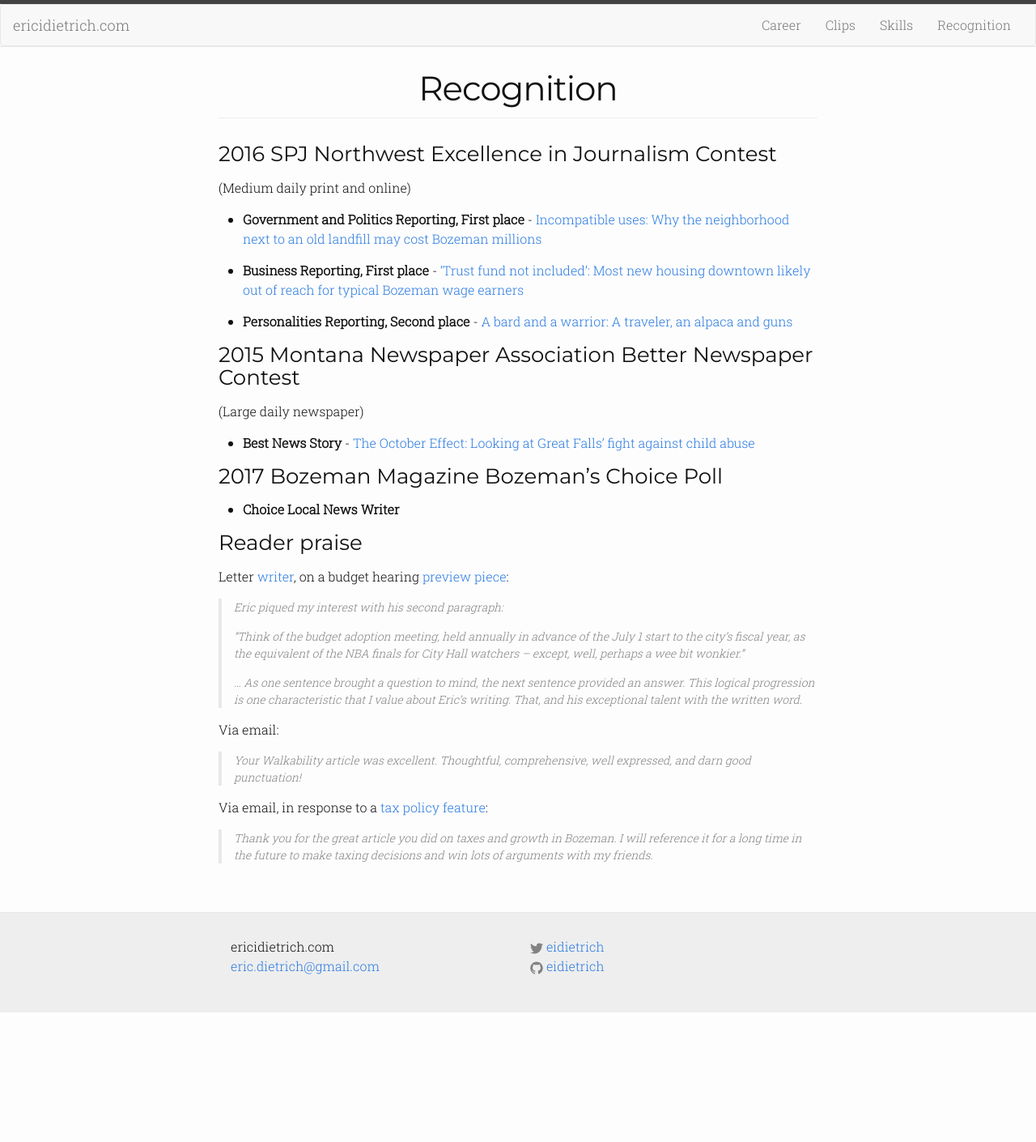
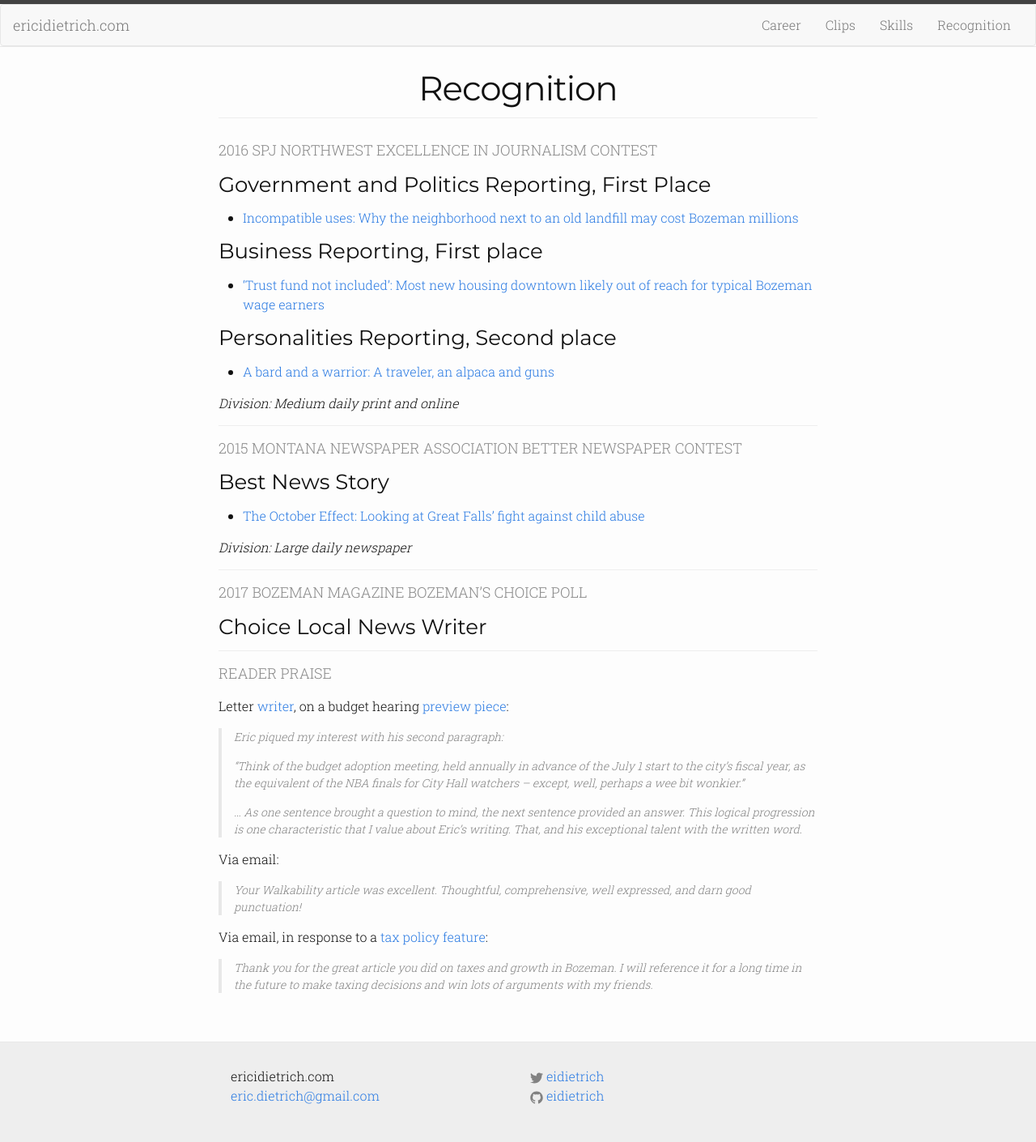
Before and after one commit to eidietrich/portfolio-site-jekyll, a Jekyll site: the page built from recognition.md, in a window 1280 px wide. Shown: the whole page at 81% size. Built offline with Jekyll 4.4.1, drawn with Linux system fonts in a browser that asks for light colours; before the commit the page ends 1250 px from its top, so only the background shows below that.

Commit message:
Scripted update

```diff
--- a/_data/Clips.json
+++ b/_data/Clips.json
@@ -60,7 +60,7 @@
         "headline": "Beer index: $5 pints come to more Bozeman bars",
         "publication": "Bozeman Daily Chronicle",
         "date": "Dec. 31, 2016",
-        "blurb": "<p>Faced with a bit of a slow news week at one point, I called (nearly) every bar in town to ask how much they were charging for a pint of my favorite microbrew, using the data to compile a beer price index. This piece is actually a repeat of the effort a year later -- allowing longitudinal comparisons and an rough beer inflation estimate.</p>",
+        "blurb": "<p>Faced with a bit of a slow news week at one point, I called (nearly) every bar in town to ask how much they were charging for a pint of my favorite microbrew, using the data to compile a beer price index. This piece is actually a repeat of the effort a year later - allowing longitudinal comparisons and a rough beer inflation estimate.</p>",
         "category": "Data journalism"
     },
     {
@@ -84,7 +84,7 @@
         "headline": "Face of Change: Is Andy Holloran, reshaping downtown, the hero Bozeman needs?",
         "publication": "Bozeman Daily Chronicle",
         "date": "Nov. 21, 2016",
-        "blurb": "<p>A profile of a prominent Bozeman real estate developer whose efforts, nearly singlehandedly, are bringing more change to Bozeman's downtown skyline than the city has seen since the late 1920s.</p>",
+        "blurb": "<p>A profile of a prominent Bozeman real estate developer whose efforts are nearly singlehandedly bringing more change to Downtown Bozeman's skyline than the city has seen since the late 1920s. Unsurprisingly, he's not universally loved.</p>",
         "category": "Characters"
     },
     {
@@ -100,7 +100,7 @@
         "headline": "A story you couldn’t make up: A traveler, an alpaca and guns",
         "publication": "Bozeman Daily Chronicle",
         "date": "Aug. 15, 2015",
-        "blurb": "<p>Bozeman's college-town police blotter is an institution unto itself, but even by its standards the focus of this profile, 'Tinker' D'Harra, had an unusual run of encounters with law enforcement. It took me a couple days of looking, but I tracked him down for the back story - as he told it, at least.</p>",
+        "blurb": "<p>Bozeman's college-town police blotter is an institution unto itself, but even by its standards the subject of this profile, 'Tinker' D'Harra, had an unusual run of encounters with law enforcement. It took me a couple days of looking, but I tracked him down for the back story - as he told it, at least.</p>",
         "category": "Characters"
     }
 ]
--- a/recognition.md
+++ b/recognition.md
@@ -5,28 +5,40 @@ permalink: /recognition/
 order: 4
 ---
 
-### 2016 SPJ Northwest Excellence in Journalism Contest
+## 2016 SPJ Northwest Excellence in Journalism Contest
 
-(Medium daily print and online)
+### Government and Politics Reporting, First Place
 
-- **Government and Politics Reporting, First place** - [Incompatible uses: Why the neighborhood next to an old landfill may cost Bozeman millions](http://www.bozemandailychronicle.com/news/city/incompatible-uses-why-the-neighborhood-next-to-an-old-landfill/article_c7ced9d2-20ea-5d5b-925b-6a1089fb134e.html)
+- [Incompatible uses: Why the neighborhood next to an old landfill may cost Bozeman millions](http://www.bozemandailychronicle.com/news/city/incompatible-uses-why-the-neighborhood-next-to-an-old-landfill/article_c7ced9d2-20ea-5d5b-925b-6a1089fb134e.html)
 
-- **Business Reporting, First place** - ['Trust fund not included': Most new housing downtown likely out of reach for typical Bozeman wage earners](http://www.bozemandailychronicle.com/news/city/trust-fund-not-included-most-new-housing-downtown-likely-out/article_0be604ca-c75f-554a-a3a8-8b36436b1404.html)
+### Business Reporting, First place
 
-- **Personalities Reporting, Second place** - [A bard and a warrior: A traveler, an alpaca and guns](http://www.bozemandailychronicle.com/news/dailyfeatures/a-story-you-couldn-t-make-up-a-traveler-an/article_d1566867-4d31-5159-a922-a36579d54cbf.html)
+- ['Trust fund not included': Most new housing downtown likely out of reach for typical Bozeman wage earners](http://www.bozemandailychronicle.com/news/city/trust-fund-not-included-most-new-housing-downtown-likely-out/article_0be604ca-c75f-554a-a3a8-8b36436b1404.html)
 
-### 2015 Montana Newspaper Association Better Newspaper Contest
+### Personalities Reporting, Second place
 
-(Large daily newspaper)
+- [A bard and a warrior: A traveler, an alpaca and guns](http://www.bozemandailychronicle.com/news/dailyfeatures/a-story-you-couldn-t-make-up-a-traveler-an/article_d1566867-4d31-5159-a922-a36579d54cbf.html)
 
-- **Best News Story** - [The October Effect: Looking at Great Falls' fight against child abuse
+*Division: Medium daily print and online*
+
+---
+
+## 2015 Montana Newspaper Association Better Newspaper Contest
+
+### Best News Story
+- [The October Effect: Looking at Great Falls' fight against child abuse
 ](http://www.greatfallstribune.com/story/news/crime/2014/06/29/looking-great-falls-fight-child-abuse/11699495/)
 
-### 2017 Bozeman Magazine Bozeman's Choice Poll
+*Division: Large daily newspaper*
 
-- **Choice Local News Writer**
+---
 
-### Reader praise
+## 2017 Bozeman Magazine Bozeman's Choice Poll
+### Choice Local News Writer
+
+---
+
+## Reader praise
 
 Letter [writer](http://www.bozemandailychronicle.com/opinions/letters_to_editor/dietrich-doing-fine-job-covering-city-government/article_40912bd3-b30d-5b22-8ba2-a9f82df78ee6.html), on a budget hearing [preview piece](http://www.bozemandailychronicle.com/news/city/bozeman-city-commission-debating-budget-tax-increases-monday-night/article_b337d1b8-0451-53ce-b795-c93180feddb5.html):
 > Eric piqued my interest with his second paragraph:
```
Also changed, not shown: NOTES.md (+8 -1 lines), 4 other files.
